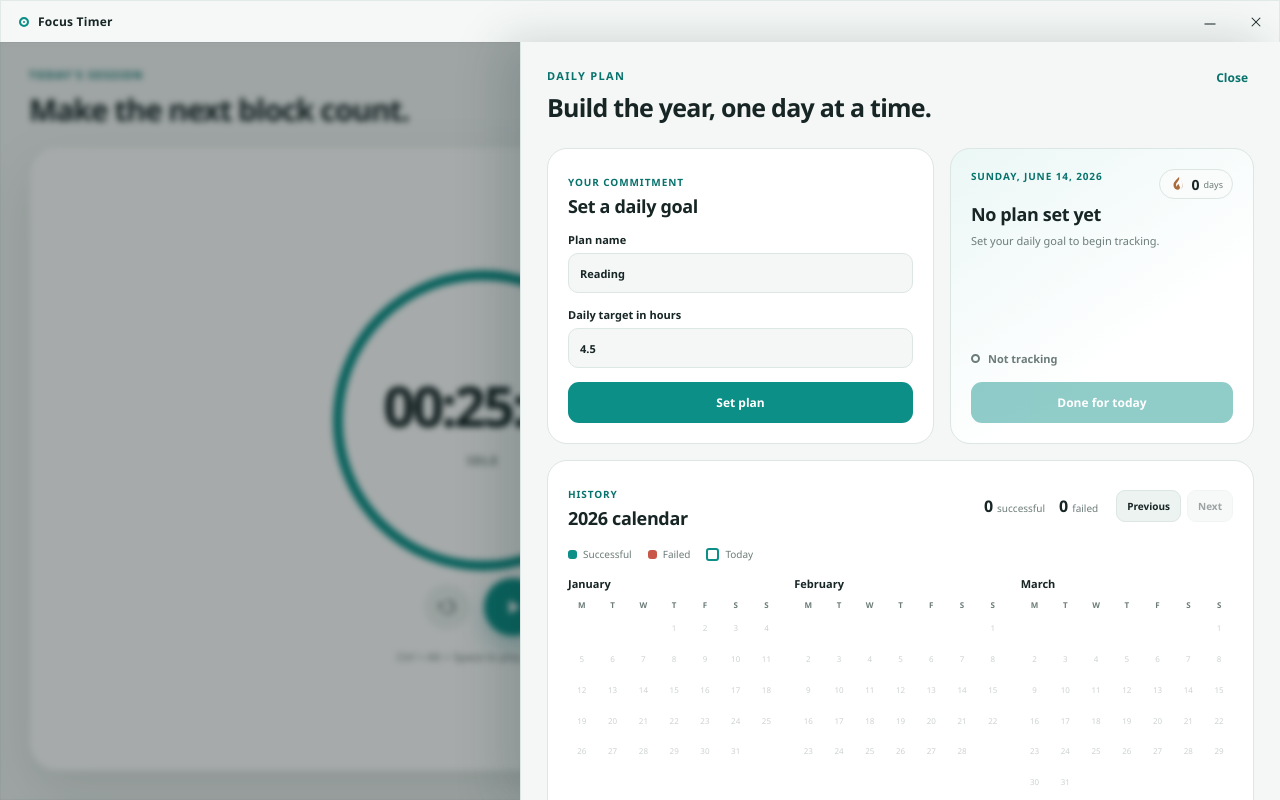
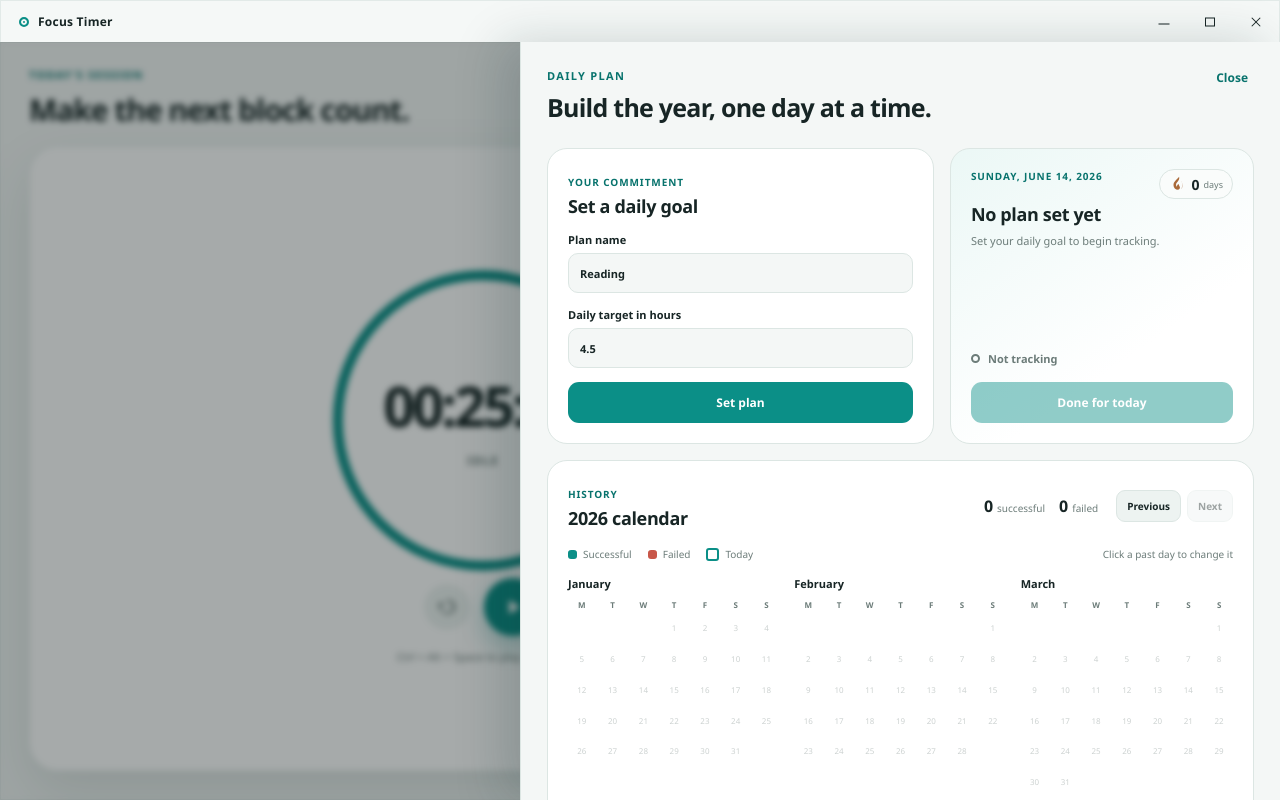
Before and after one commit to KimboPulus/Custom-taskbar-timer-app-android-electron-sync, a React (Vite) app: page / in a window 1280 px wide. Both pictures are taken after a click on the button "Plan". Built offline with nearby package versions, Linux system fonts and the light colour scheme.

Commit message:
Add maximize control and editable plan history

```diff
--- a/electron/ipc.ts
+++ b/electron/ipc.ts
@@ -28,6 +28,9 @@ export function registerIpcHandlers(
       windowManager.rendererModeRendered(mode, transitionId),
   );
   ipcMain.on("window:minimize", () => windowManager.minimize());
+  ipcMain.handle("window:toggle-maximize", () =>
+    windowManager.toggleMaximize(),
+  );
   ipcMain.on("window:close", () => windowManager.close());
 
   ipcMain.handle("settings:load", () => settingsStore.get());
--- a/package.json
+++ b/package.json
@@ -1,6 +1,6 @@
 {
   "name": "focus-timer",
-  "version": "1.4.6",
+  "version": "1.4.7",
   "description": "A polished local desktop timer for Windows.",
   "main": "dist-electron/electron/main.js",
   "author": "Max",
--- a/src/components/DailyPlanPanel.tsx
+++ b/src/components/DailyPlanPanel.tsx
@@ -113,6 +113,31 @@ export function DailyPlanPanel({
       completedDates.delete(todayKey);
     } else {
       completedDates.add(todayKey);
+    }
+
+    setSaving(true);
+    await onSave({
+      ...plan,
+      completedDates: [...completedDates].sort(),
+    });
+    setSaving(false);
+  };
+
+  const togglePastDate = async (dateKey: string) => {
+    if (
+      !configured ||
+      !plan.startDate ||
+      dateKey < plan.startDate ||
+      dateKey >= todayKey
+    ) {
+      return;
+    }
+
+    const completedDates = new Set(plan.completedDates);
+    if (completedDates.has(dateKey)) {
+      completedDates.delete(dateKey);
+    } else {
+      completedDates.add(dateKey);
     }
 
     setSaving(true);
@@ -283,6 +308,9 @@ export function DailyPlanPanel({
             <span className="daily-plan-legend__success">Successful</span>
             <span className="daily-plan-legend__failed">Failed</span>
             <span className="daily-plan-legend__pending">Today</span>
+            <span className="daily-plan-legend__hint">
+              Click a past day to change it
+            </span>
           </div>
 
           <div className="year-calendar">
@@ -313,13 +341,35 @@ export function DailyPlanPanel({
                       todayKey,
                     );
                     const isToday = dateKey === todayKey;
-                    const label = `${fullDateFormatter.format(date)}: ${status}`;
+                    const editable =
+                      configured &&
+                      plan.startDate !== null &&
+                      dateKey >= plan.startDate &&
+                      dateKey < todayKey;
+                    const nextStatus =
+                      status === "completed" ? "failed" : "successful";
+                    const label = editable
+                      ? `${fullDateFormatter.format(date)}: ${status}. Click to mark ${nextStatus}.`
+                      : `${fullDateFormatter.format(date)}: ${status}`;
+                    const className = `calendar-day calendar-day--${status} ${
+                      isToday ? "calendar-day--today" : ""
+                    } ${editable ? "calendar-day--editable" : ""}`;
 
-                    return (
+                    return editable ? (
+                      <button
+                        type="button"
+                        className={className}
+                        aria-label={label}
+                        title={label}
+                        disabled={saving}
+                        onClick={() => void togglePastDate(dateKey)}
+                        key={dateKey}
+                      >
+                        {day}
+                      </button>
+                    ) : (
                       <span
-                        className={`calendar-day calendar-day--${status} ${
-                          isToday ? "calendar-day--today" : ""
-                        }`}
+                        className={className}
                         aria-label={label}
                         title={label}
                         key={dateKey}
--- a/src/components/WindowChrome.tsx
+++ b/src/components/WindowChrome.tsx
@@ -1,3 +1,4 @@
+import { useState } from "react";
 import { electronApi } from "../desktop/electronApi";
 
 type WindowChromeProps = {
@@ -5,6 +6,12 @@ type WindowChromeProps = {
 };
 
 export function WindowChrome({ compact }: WindowChromeProps) {
+  const [maximized, setMaximized] = useState(false);
+
+  const toggleMaximize = async () => {
+    setMaximized(await electronApi.toggleMaximizeWindow());
+  };
+
   return (
     <header className={`window-chrome ${compact ? "window-chrome--compact" : ""}`}>
       <div className="window-brand">
@@ -20,6 +27,17 @@ export function WindowChrome({ compact }: WindowChromeProps) {
         >
           <span className="minimize-mark" />
         </button>
+        {!compact && (
+          <button
+            className="window-button"
+            type="button"
+            aria-label={maximized ? "Restore window" : "Maximize window"}
+            title={maximized ? "Restore" : "Maximize"}
+            onClick={() => void toggleMaximize()}
+          >
+            <span className="maximize-mark" />
+          </button>
+        )}
         <button
           className="window-button window-button--close"
           type="button"
--- a/src/desktop/desktopTypes.ts
+++ b/src/desktop/desktopTypes.ts
@@ -84,6 +84,7 @@ export type ElectronAPI = {
     transitionId?: number,
   ) => void;
   minimizeWindow: () => void;
+  toggleMaximizeWindow: () => Promise<boolean>;
   closeWindow: () => void;
   onShortcutAction: (callback: (action: ShortcutAction) => void) => () => void;
   loadSettings: () => Promise<AppSettings>;
--- a/src/desktop/electronApi.ts
+++ b/src/desktop/electronApi.ts
@@ -57,6 +57,7 @@ const browserFallback: ElectronAPI = {
   onWindowModeChanged: () => () => undefined,
   notifyWindowModeRendered: () => undefined,
   minimizeWindow: () => undefined,
+  toggleMaximizeWindow: async () => false,
   closeWindow: () => undefined,
   onShortcutAction: () => () => undefined,
   loadSettings: async () => structuredClone(browserSettings),
--- a/src/styles/dailyPlan.css
+++ b/src/styles/dailyPlan.css
@@ -298,6 +298,14 @@
   border: 2px solid var(--teal);
 }
 
+.daily-plan-legend .daily-plan-legend__hint {
+  margin-left: auto;
+}
+
+.daily-plan-legend .daily-plan-legend__hint::before {
+  display: none;
+}
+
 .year-calendar {
   display: grid;
   grid-template-columns: repeat(3, minmax(0, 1fr));
@@ -372,6 +380,32 @@
   outline-offset: 1px;
 }
 
+.calendar-day--editable {
+  width: 100%;
+  padding: 0;
+  border: 0;
+  font-family: inherit;
+  cursor: pointer;
+  transition:
+    filter 120ms ease,
+    transform 120ms ease;
+}
+
+.calendar-day--editable:hover {
+  filter: brightness(0.92);
+  transform: translateY(-1px);
+}
+
+.calendar-day--editable:focus-visible {
+  outline: 2px solid var(--text);
+  outline-offset: 1px;
+}
+
+.calendar-day--editable:disabled {
+  cursor: wait;
+  opacity: 0.72;
+}
+
 .calendar-day--blank {
   visibility: hidden;
 }
--- a/src/styles/global.css
+++ b/src/styles/global.css
@@ -173,6 +173,16 @@ select:focus-visible {
   transform: translate(-50%, -50%);
 }
 
+.maximize-mark {
+  position: absolute;
+  width: 10px;
+  height: 9px;
+  border: 1px solid currentColor;
+  top: 50%;
+  left: 50%;
+  transform: translate(-50%, -50%);
+}
+
 .close-mark::before,
 .close-mark::after {
   position: absolute;
```
Also changed, not shown: electron/windowManager.ts (+14 -0 lines), electron/preload.cts, 1 other file (tests, documents, lock files or other folders).
